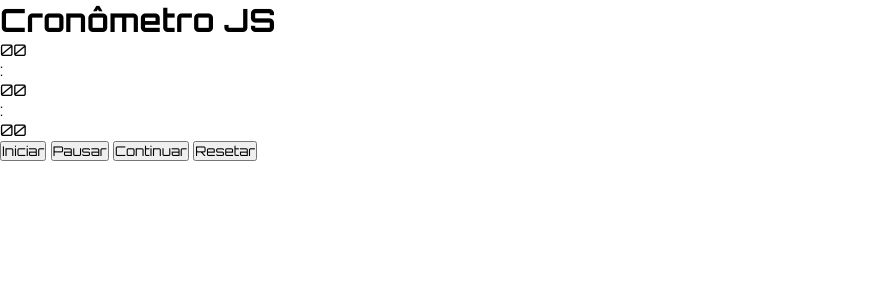
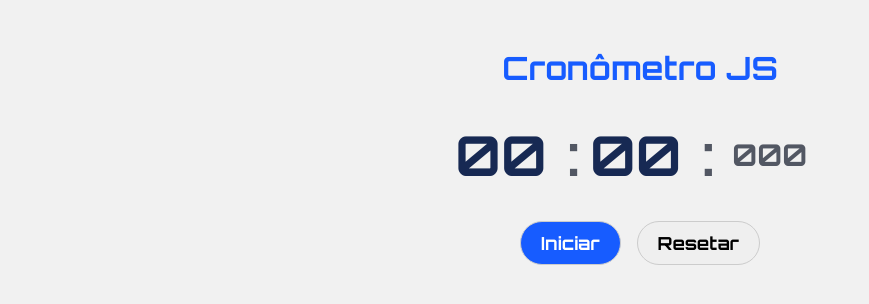
Before and after one commit to yurifernandesgoncalves/Cronometro-JS, a plain HTML site: page index.html in a window 1280 px wide. Shown: the whole page, without its empty margins (0-869 px from the left). Drawn offline with Linux system fonts and the light colour scheme.

Commit message:
Adicionando CSS

```diff
--- a/css/styles.css
+++ b/css/styles.css
@@ -3,3 +3,71 @@
     padding: 0;
     font-family: 'Orbitron', sans-serif;
 }
+
+.container{
+    display: flex;
+    flex-direction: column;
+    align-items: center;
+    gap: 2rem;
+    padding-top: 3rem;
+    background-color: #f1f1f1;
+    height: 100vh;
+}
+
+.container h1{
+    color: #175cff;
+}
+
+.timer{
+    display: flex;
+    font-size: 55px;
+    font-weight: bold;
+    color: #333;
+}
+
+.time{
+    display: flex;
+    align-items: center;
+    justify-content: center;
+    margin-right: 10px;
+    color: #172953;
+    min-width: 90px;
+}
+
+.separator{
+    padding: 0 10px;
+    color: #525763;
+}
+
+#miliseconds{
+    font-size: 30px;
+    color: #525763;
+}
+
+.buttons{
+    display: flex;
+    gap: 1rem;
+}
+
+.btn{
+    padding: 10px 20px;
+    font-size: 18px;
+    font-weight: bold;
+    border-radius: 30px;
+    cursor: pointer;
+    border: 1px solid #ccc;
+    transition: all 0.2s ease-in-out;
+}
+
+.btn:hover{
+    transform: scale(1.1);
+}
+
+#startBtn{
+    background-color: #175cff;
+    color: #fff;
+}
+
+#pauseBtn, #resumeBtn{
+    display: none;
+}
--- a/index.html
+++ b/index.html
@@ -18,14 +18,14 @@
             <div class="separator">:</div>
             <div class="time" id="seconds">00</div>
             <div class="separator">:</div>
-            <div class="time" id="miliseconds">00</div>
+            <div class="time" id="miliseconds">000</div>
         </div>
-    </div>
-    <div class="buttons">
-        <button class="btn" id="startBtn">Iniciar</button>
-        <button class="btn" id="pauseBtn">Pausar</button>
-        <button class="btn" id="resumeBtn">Continuar</button>
-        <button class="btn" id="resetBtn">Resetar</button>
+        <div class="buttons">
+            <button class="btn" id="startBtn">Iniciar</button>
+            <button class="btn" id="pauseBtn">Pausar</button>
+            <button class="btn" id="resumeBtn">Continuar</button>
+            <button class="btn" id="resetBtn">Resetar</button>
+        </div>
     </div>
 </body>
 </html>
```
